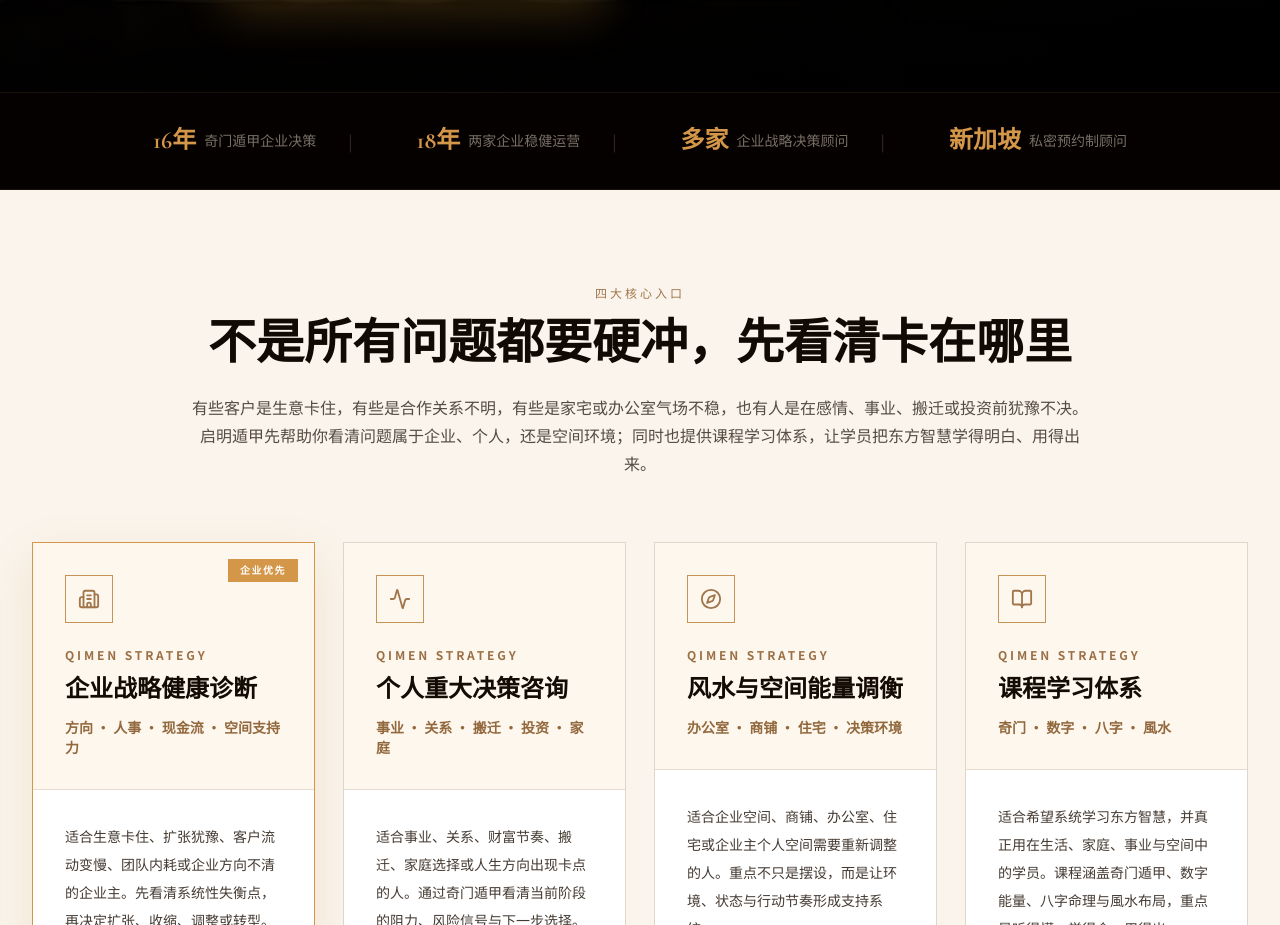
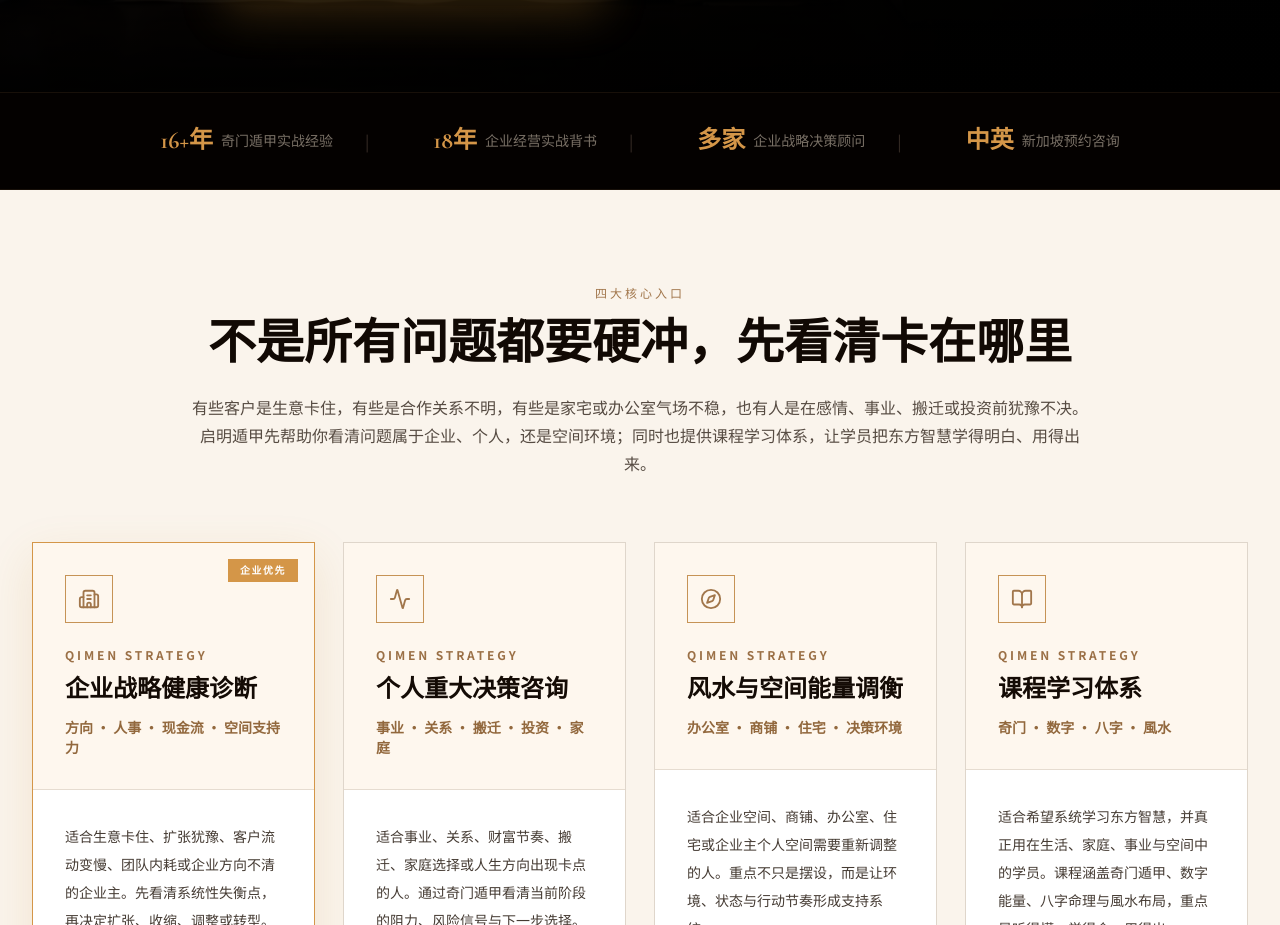
Before and after one commit to BODHIWONG/qmfeng-website, a Next.js app: page / in a window 1280 px wide. Shown: the part 1100-2025 px from the top of the page. Built offline with nearby package versions, Linux system fonts and the light colour scheme.

Commit message:
Strengthen homepage trust bar proof points

```diff
--- a/components/trust-bar.tsx
+++ b/components/trust-bar.tsx
@@ -4,10 +4,10 @@ import { motion } from "framer-motion";
 import { useLanguage } from "@/contexts/language-context";
 
 const stats = [
-  { valueZh: "16年", valueEn: "16 Years", labelZh: "奇门遁甲企业决策", labelEn: "Qi Men Dun Jia Business Advisory" },
-  { valueZh: "18年", valueEn: "18 Years", labelZh: "两家企业稳健运营", labelEn: "Two Businesses Operating Steadily" },
-  { valueZh: "多家", valueEn: "Multiple", labelZh: "企业战略决策顾问", labelEn: "Company Strategy Advisory" },
-  { valueZh: "新加坡", valueEn: "Singapore", labelZh: "私密预约制顾问", labelEn: "Private Advisory" },
+  { valueZh: "16+年", valueEn: "16+ Years", labelZh: "奇门遁甲实战经验", labelEn: "Qi Men Dun Jia Practice" },
+  { valueZh: "18年", valueEn: "18 Years", labelZh: "企业经营实战背书", labelEn: "Enterprise Management Background" },
+  { valueZh: "多家", valueEn: "Multiple", labelZh: "企业战略决策顾问", labelEn: "Business Decision Advisory" },
+  { valueZh: "中英", valueEn: "EN / CN", labelZh: "新加坡预约咨询", labelEn: "Singapore Consultation" },
 ];
 
 export default function TrustBar() {
```
